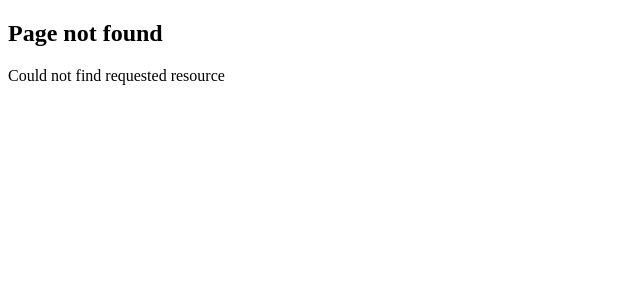
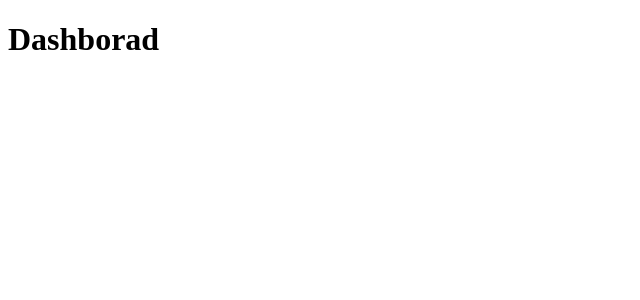
Before and after one commit to StoyanStoyanov1/NextJS, a Next.js app: page /dashboard in a window 1280 px wide. Before the commit this address had no page. Shown: the top 300 px of the page, without its empty margins (0-640 px from the left). Built offline with nearby package versions, Linux system fonts and the light colour scheme.

Commit message:
Private Folders

```diff
--- /dev/null
+++ b/src/app/dashboard/line-chart.tsx
@@ -0,0 +1,5 @@
+export default function LineChart() {
+    return (
+        <h1>Line Chart</h1>
+    )
+}
--- /dev/null
+++ b/src/app/dashboard/page.tsx
@@ -0,0 +1,7 @@
+function BarChart() {
+    return <h1>Bar Chart</h1>
+}
+
+export default function Dashboard() {
+    return <h1>Dashborad</h1>
+}
```
Also changed, not shown: src/app/_lib/format-date.ts (added), src/app/_lib/page.tsx (added).
